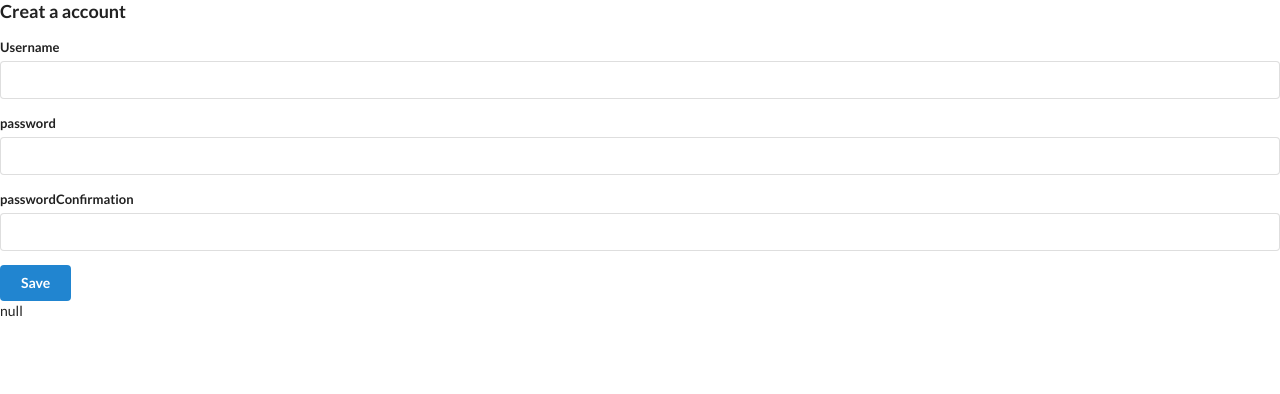
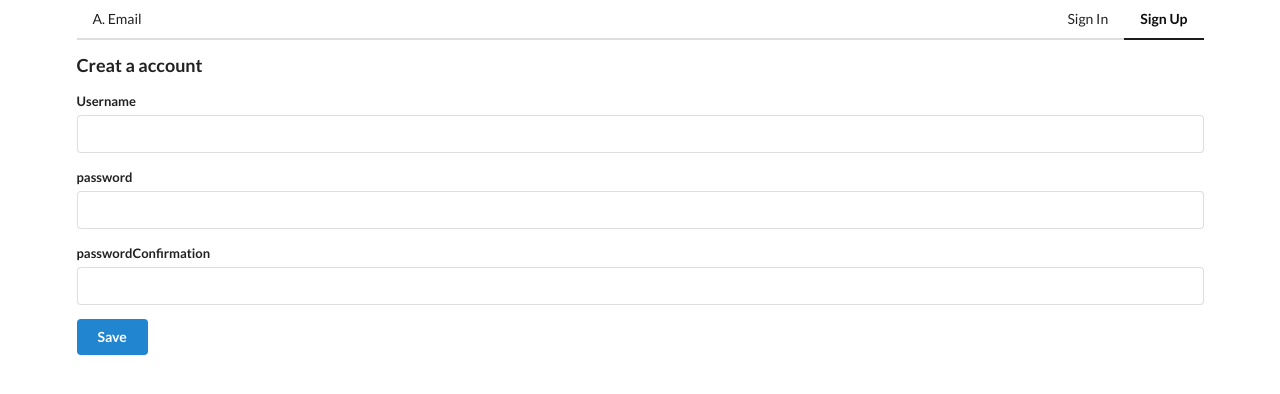
Before and after one commit to nykorovych/mailClient, an Angular app: page /signup in a window 1280 px wide. Shown: the top 394 px of the page. Built offline with nearby package versions, Linux system fonts and the light colour scheme.

Commit message:
behaviourSubject, auth

```diff
--- a/src/app/app.component.html
+++ b/src/app/app.component.html
@@ -1 +1,28 @@
-<router-outlet></router-outlet>
+<div class="ui container">
+  <div class="ui secondary pointing menu">
+    <a routerLink="/" class="item">A. Email</a>
+    <div class="right menu">
+      <ng-container *ngIf="signedin$ | async">
+        <a class="ui item" routerLink="/inbox" routerLinkActive="active"
+          >Inbox</a
+        >
+        <a class="ui item" routerLink="/signout" routerLinkActive="active"
+          >Sign Out</a
+        >
+      </ng-container>
+      <ng-container *ngIf="!(signedin$ | async)">
+        <a
+          class="ui item"
+          routerLink="/"
+          routerLinkActive="active"
+          [routerLinkActiveOptions]="{ exact: true }"
+          >Sign In</a
+        >
+        <a class="ui item" routerLink="/signup" routerLinkActive="active"
+          >Sign Up</a
+        >
+      </ng-container>
+    </div>
+  </div>
+  <router-outlet></router-outlet>
+</div>
--- a/src/app/app.component.ts
+++ b/src/app/app.component.ts
@@ -1,4 +1,6 @@
-import { Component } from '@angular/core';
+import { Component, OnInit } from '@angular/core';
+import { AuthService } from './auth/auth.service';
+import { BehaviorSubject } from 'rxjs';
 
 @Component({
   selector: 'app-root',
@@ -6,5 +8,12 @@ import { Component } from '@angular/core';
   styleUrls: ['./app.component.css']
 })
 export class AppComponent {
-  title = 'emailclient';
+  signedin$: BehaviorSubject<boolean>
+
+  constructor(private authService: AuthService) {
+    this.signedin$ = this.authService.signedin$
+
+  }
+
+
 }
--- a/src/app/auth/auth.service.ts
+++ b/src/app/auth/auth.service.ts
@@ -1,16 +1,40 @@
 import { Injectable } from '@angular/core';
-import { HttpClient } from '@angular/common/http'
+import { HttpClient } from '@angular/common/http';
+import { BehaviorSubject } from 'rxjs';
+import { tap } from 'rxjs/operators'
 
+interface SignupCredantials {
+  username: string,
+  password: string,
+  passwordConfirmation: string
+}
+interface SignupResponse {
+  username: string
+}
 @Injectable({
-  providedIn: 'root'
+  providedIn: 'root',
 })
 export class AuthService {
+  signedin$ = new BehaviorSubject(false)
 
-  constructor(private http: HttpClient) { }
+  rootUrl = 'https://api.angular-email.com/';
+
+  constructor(private http: HttpClient) {}
   userNameAvailable(username: string) {
-     return this.http
-      .post<{available: boolean}>('https://api.angular-email.com/auth/username', {
-        username: username
+    return this.http.post<{ available: boolean }>(
+      `${this.rootUrl}auth/username`,
+      {
+        username: username,
+      }
+    );
+  }
+
+  signup(credantials: SignupCredantials) {
+    return this.http.post<SignupResponse>(`${this.rootUrl}auth/signup`, credantials).pipe(
+
+      tap(() => {
+        this.signedin$.next(true)
       })
+    );
   }
 }
--- a/src/app/auth/signup/signup.component.html
+++ b/src/app/auth/signup/signup.component.html
@@ -1,5 +1,5 @@
 <h3>Creat a account</h3>
-<form class="ui form" [formGroup]="authForm">
+<form (ngSubmit) = "onSubmit()" class="ui form" [formGroup]="authForm">
   <app-input
     inputType="text"
     label="Username"
@@ -25,14 +25,21 @@
     class="ui red basic label"
   >
     <p *ngIf="authForm.errors.passwordsDontMatch">
-      dont match
+      Dont match
     </p>
+    <p *ngIf="authForm.errors.noConnection">
+      No internet PEPEG!
+    </p>
+    <p *ngIf="authForm.errors.unknownError">
+      Oh  NO NO NO!!
+    </p>
+
   </div>
+
   <div>
-    <button class="ui submit button primary">
+    <button class="ui submit button primary" type="submit">
         Save
     </button>
   </div>
 
-  {{ authForm.errors | json }}
 </form>
--- a/src/app/auth/signup/signup.component.ts
+++ b/src/app/auth/signup/signup.component.ts
@@ -2,6 +2,7 @@ import { Component, OnInit } from '@angular/core';
 import { FormGroup, FormControl, Validators } from '@angular/forms';
 import { MatchPassword } from '../validators/match-password';
 import { UniquUsername } from '../validators/uniqu-username';
+import { AuthService } from '../auth.service';
 
 @Component({
   selector: 'app-signup',
@@ -37,8 +38,27 @@ export class SignupComponent implements OnInit {
 
   constructor(
     public match: MatchPassword,
-    private uniquUsername: UniquUsername
+    private uniquUsername: UniquUsername,
+    private authService: AuthService
   ) {}
 
   ngOnInit(): void {}
+
+  onSubmit() {
+    if (this.authForm.invalid) {
+      return;
+    }
+    this.authService.signup(this.authForm.value).subscribe({
+      next: res => {
+
+      },
+      error: err => {
+        if (!err.status) {
+          this.authForm.setErrors({noConnection: true})
+        } else {
+          this.authForm.setErrors({unknownError: true})
+        }
+      }
+    })
+  }
 }
```
